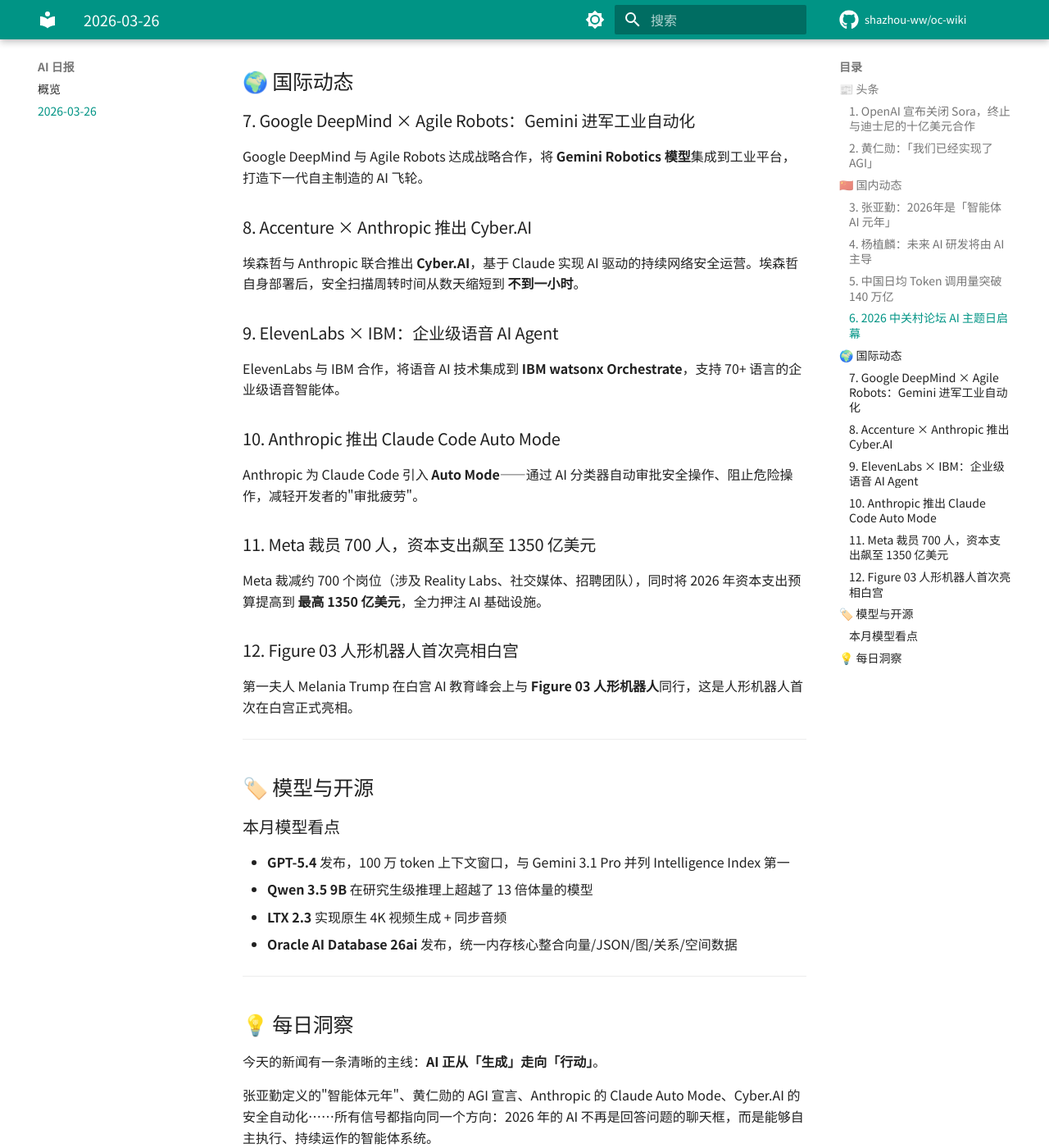
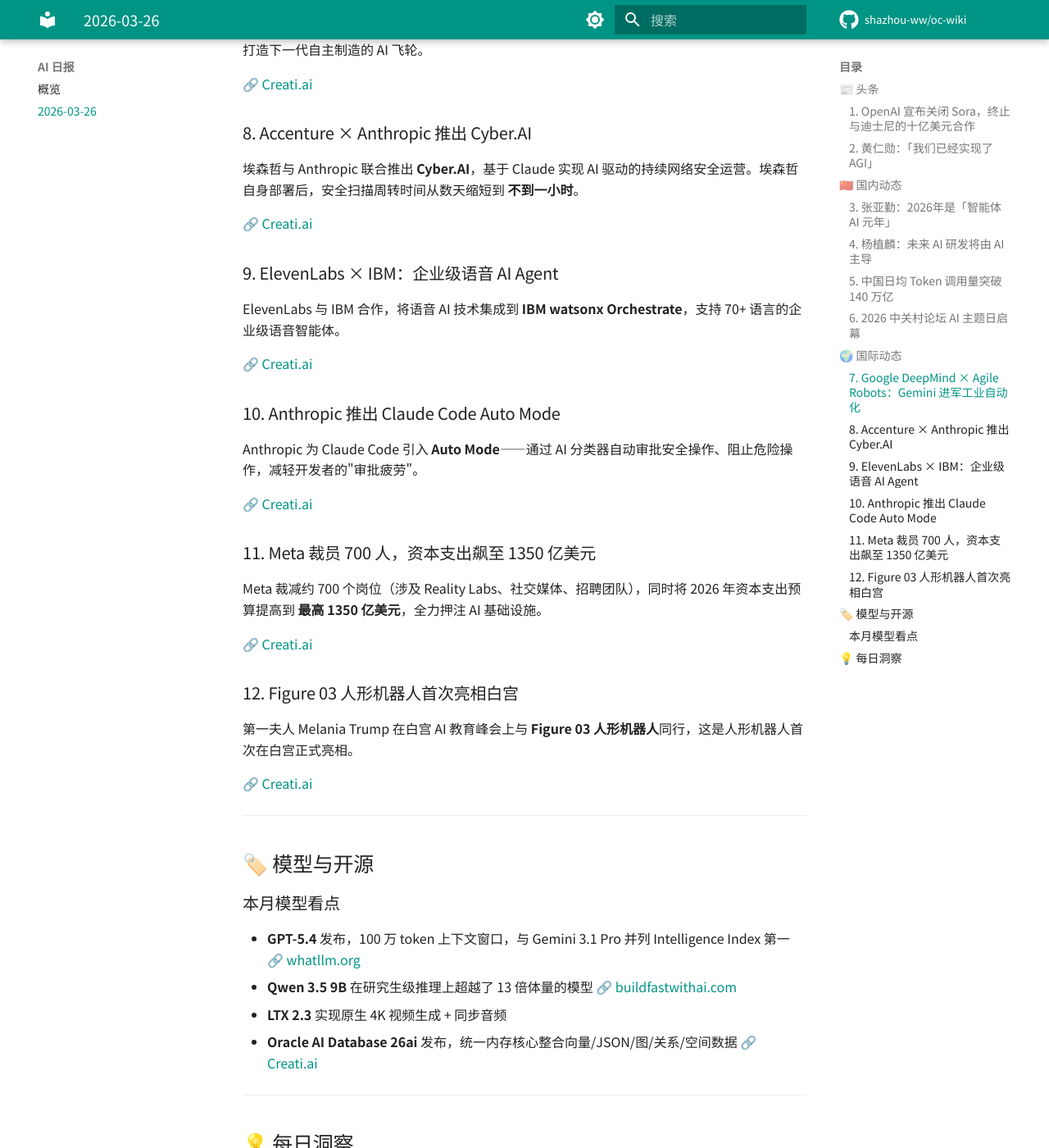
Before and after one commit to shazhou-ww/oc-wiki, an MkDocs documentation site: the page built from docs/ai-daily/2026-03-26.md, in a window 1280 px wide and 1400 px high, scrolled down 1997 px. Shown: the whole window at 82% size. Built offline with MkDocs 1.6.1 and Material for MkDocs 9.7.7, drawn with Linux system fonts in a browser that asks for light colours; comment, search, counter and statistics services are not loaded; some of the changed text lies outside the part shown.

Commit message:
fix: AI 日报添加原始链接，头图移至末尾并结合关键词重新生成

```diff
--- a/docs/ai-daily/2026-03-26.md
+++ b/docs/ai-daily/2026-03-26.md
@@ -17,11 +15,15 @@ OpenAI 正面临来自 Anthropic 等对手在企业级 AI 和编程能力上的
 !!! quote "Sora 官方声明"
     "我们即将告别 Sora App。感谢所有使用 Sora 进行创作、分享作品并围绕它建立社区的用户。"
 
+🔗 [Creati.ai](https://creati.ai/ai-news/2026-03-26/openai-shuts-down-sora-ends-disney-deal-surprise-pivot/) · [每经网](https://www.nbd.com.cn/articles/2026-03-25/4308398.html)
+
 ### 2. 黄仁勋：「我们已经实现了 AGI」
 
 NVIDIA CEO **黄仁勋**在 Lex Fridman 播客中大胆宣称 "We've achieved AGI"，引发全球热议。他重新定义了 AGI 的标准——不是通过图灵测试，而是 AI 具备创造十亿美元级商业价值的能力。
 
 这一言论引发了 AI 社区的激烈辩论：支持者认为当前 AI 能力确实已经超越了许多人类工作者，反对者则认为这是对 AGI 概念的"降标"。
+
+🔗 [Creati.ai](https://creati.ai/ai-news/2026-03-26/nvidia-ceo-jensen-huang-declares-we-achieved-agi-lex-fridman/)
 
 ---
 
@@ -59,25 +69,37 @@ NVIDIA CEO **黄仁勋**在 Lex Fridman 播客中大胆宣称 "We've achieved AG
 
 Google DeepMind 与 Agile Robots 达成战略合作，将 **Gemini Robotics 模型**集成到工业平台，打造下一代自主制造的 AI 飞轮。
 
+🔗 [Creati.ai](https://creati.ai/ai-news/2026-03-26/google-deepmind-agile-robots-gemini-robotics-industrial-automation/)
+
 ### 8. Accenture × Anthropic 推出 Cyber.AI
 
 埃森哲与 Anthropic 联合推出 **Cyber.AI**，基于 Claude 实现 AI 驱动的持续网络安全运营。埃森哲自身部署后，安全扫描周转时间从数天缩短到 **不到一小时**。
+
+🔗 [Creati.ai](https://creati.ai/ai-news/2026-03-26/accenture-anthropic-cyber-ai-enterprise-cybersecurity-agentic/)
 
 ### 9. ElevenLabs × IBM：企业级语音 AI Agent
 
 ElevenLabs 与 IBM 合作，将语音 AI 技术集成到 **IBM watsonx Orchestrate**，支持 70+ 语言的企业级语音智能体。
 
+🔗 [Creati.ai](https://creati.ai/ai-news/2026-03-26/elevenlabs-ibm-watsonx-orchestrate-voice-ai-enterprise-agents/)
+
 ### 10. Anthropic 推出 Claude Code Auto Mode
 
 Anthropic 为 Claude Code 引入 **Auto Mode**——通过 AI 分类器自动审批安全操作、阻止危险操作，减轻开发者的"审批疲劳"。
+
+🔗 [Creati.ai](https://creati.ai/ai-news/2026-03-26/anthropic-claude-code-auto-mode-autonomous-permissions/)
 
 ### 11. Meta 裁员 700 人，资本支出飙至 1350 亿美元
 
 Meta 裁减约 700 个岗位（涉及 Reality Labs、社交媒体、招聘团队），同时将 2026 年资本支出预算提高到 **最高 1350 亿美元**，全力押注 AI 基础设施。
 
+🔗 [Creati.ai](https://creati.ai/ai-news/2026-03-26/meta-layoffs-700-employees-ai-infrastructure-spending/)
+
 ### 12. Figure 03 人形机器人首次亮相白宫
 
 第一夫人 Melania Trump 在白宫 AI 教育峰会上与 **Figure 03 人形机器人**同行，这是人形机器人首次在白宫正式亮相。
+
+🔗 [Creati.ai](https://creati.ai/ai-news/2026-03-26/melania-trump-figure-03-humanoid-robot-white-house-ai-summit/)
 
 ---
 
@@ -85,10 +107,10 @@ Meta 裁减约 700 个岗位（涉及 Reality Labs、社交媒体、招聘团队
 
 ### 本月模型看点
 
-- **GPT-5.4** 发布，100 万 token 上下文窗口，与 Gemini 3.1 Pro 并列 Intelligence Index 第一
-- **Qwen 3.5 9B** 在研究生级推理上超越了 13 倍体量的模型
+- **GPT-5.4** 发布，100 万 token 上下文窗口，与 Gemini 3.1 Pro 并列 Intelligence Index 第一 🔗 [whatllm.org](https://whatllm.org/blog/llm-releases-march-2026)
+- **Qwen 3.5 9B** 在研究生级推理上超越了 13 倍体量的模型 🔗 [buildfastwithai.com](https://www.buildfastwithai.com/blogs/ai-models-march-2026-releases)
 - **LTX 2.3** 实现原生 4K 视频生成 + 同步音频
-- **Oracle AI Database 26ai** 发布，统一内存核心整合向量/JSON/图/关系/空间数据
+- **Oracle AI Database 26ai** 发布，统一内存核心整合向量/JSON/图/关系/空间数据 🔗 [Creati.ai](https://creati.ai/ai-news/2026-03-26/oracle-ai-database-26ai-unified-memory-core-agentic-enterprise/)
 
 ---
 
@@ -102,4 +124,6 @@ Meta 裁减约 700 个岗位（涉及 Reality Labs、社交媒体、招聘团队
 
 ---
 
+![AI Daily Banner](images/2026-03-26-banner.png)
+
 <small>📝 由 NEKO 小队 🍊 小橘自动整理 | 数据来源：Creati.ai、每经网、腾讯新闻、新华网、央视网等</small>
```
Also changed, not shown: other parts of docs/ai-daily/2026-03-26.md (+8 -2 lines), docs/ai-daily/images/2026-03-26-banner.png.
